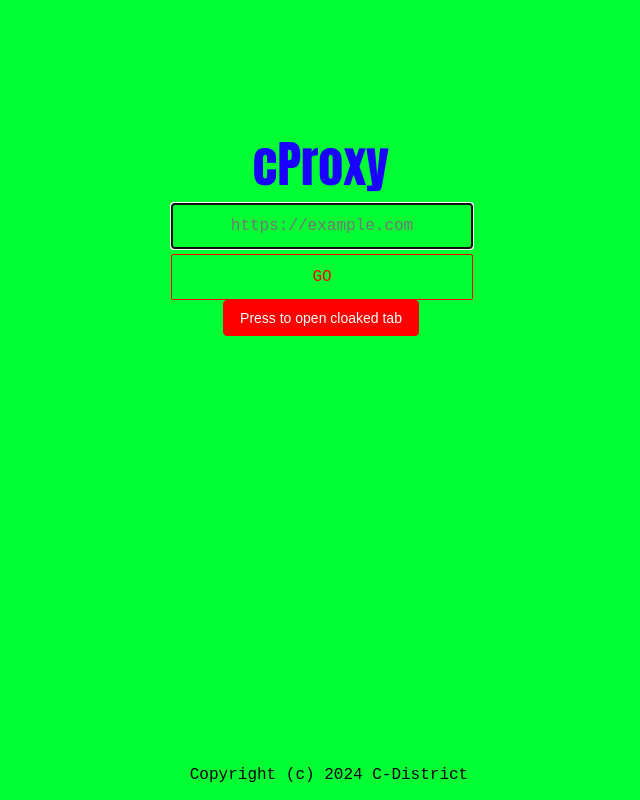
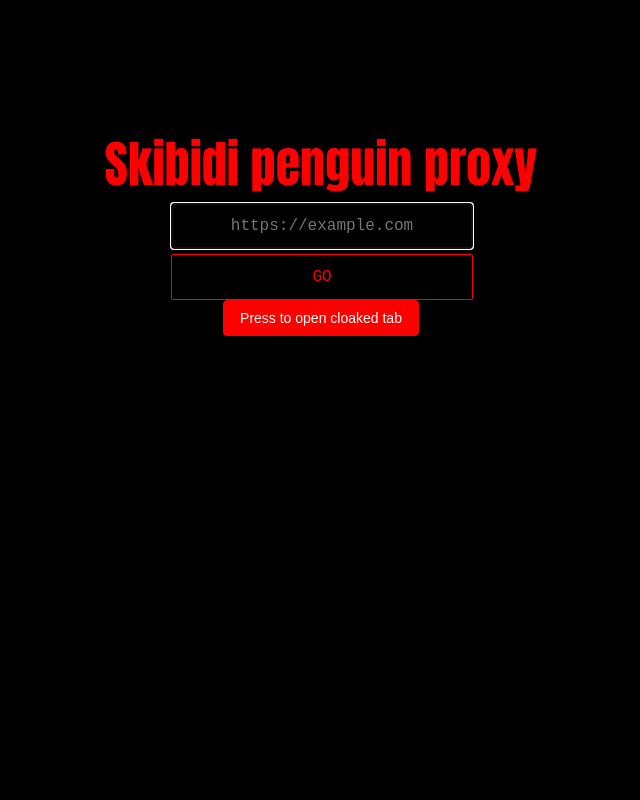
Before and after one commit to CDistrict/cProxy, a website: page public/index.html in a window 1280 px wide. Shown: the whole page, without its empty margins (319-959 px from the left). Drawn offline with Linux system fonts and the light colour scheme.

Commit message:
fortnite

```diff
--- a/public/assets/css/styles.css
+++ b/public/assets/css/styles.css
@@ -2,7 +2,7 @@ body {
   font-family: "Courier New";
   font-size: "25px";
   text-align: center;
-  background-color: #00ff33;
+  background-color: #000000;
 }
 
 #frame {
@@ -105,5 +105,5 @@ body {
 .black_text {
   color: black;
   font-family: Impact, Haettenschweiler;
-  color: rgb(25, 0, 255);
+  color: rgb(255, 0, 0);
 }
--- a/public/index.html
+++ b/public/index.html
@@ -5,7 +5,7 @@
 	<meta charset="UTF-8">
 	<meta name="viewport" content="width=device-width, initial-scale=1.0">
 	<!-- Important: Use &zwnj; to mess with keywords.  -->
-	<title>cProxy</title>
+	<title>cProxy - hosted for skibidis and penguins</title>
 	<meta name="description" content="A no&zwnj;de.js web pr&zwnj;oxy featuring UR&zwnj;L enco&zwnj;ding, and amazing compatablity!">
 	<link rel="icon" type="image/png" sizes="32x32" href="assets/img/icon.png">
 	<link href="https://fonts.googleapis.com/css2?family=Noto+Sans+JP&display=swap" rel="stylesheet">
@@ -17,7 +17,7 @@
 	<!--Display Frame-->
 	<iframe id="frame" style="display:block; visibility: hidden;"></iframe>
 	<div class="container">
-		<p> <span class="black_text">cProxy</span> </p>
+		<p> <span class="black_text">Skibidi penguin proxy</span> </p>
 		<form class="url" method="POST">
 			<input name="url" id="iurl" autocomplete="off" placeholder="https://example.com" type="text">
 			<button class="btn" type="submit" id="alloyframe">GO</button>
@@ -39,7 +39,7 @@
 		<script>
 		function myFunction() {
 		var win = window.open()
-		var url = "YOUR_LINK"
+		var url = "https://nqxvpc-8080.csb.app/"
 		if (url) {
 		var iframe = document.createElement("iframe")
 		iframe.style.border = "none";
```
Also changed, not shown: .codesandbox/tasks.json (added).
